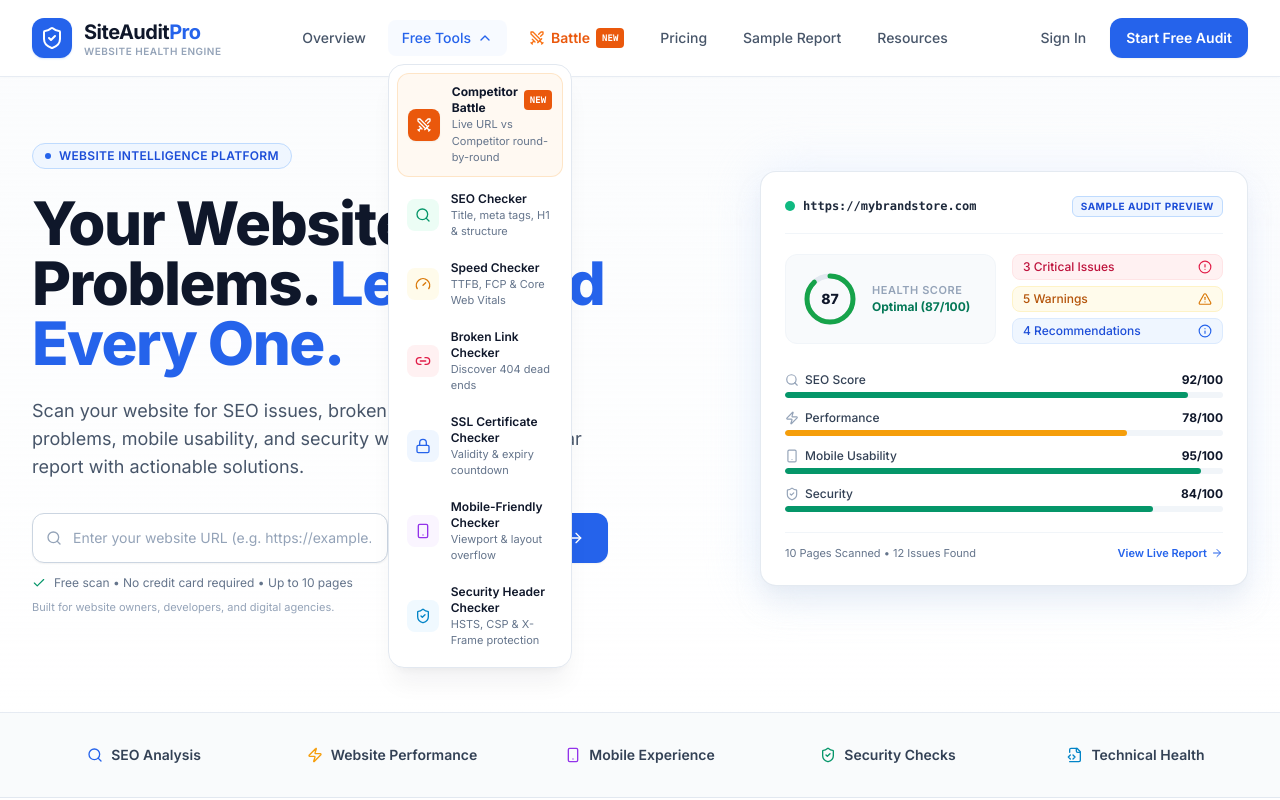
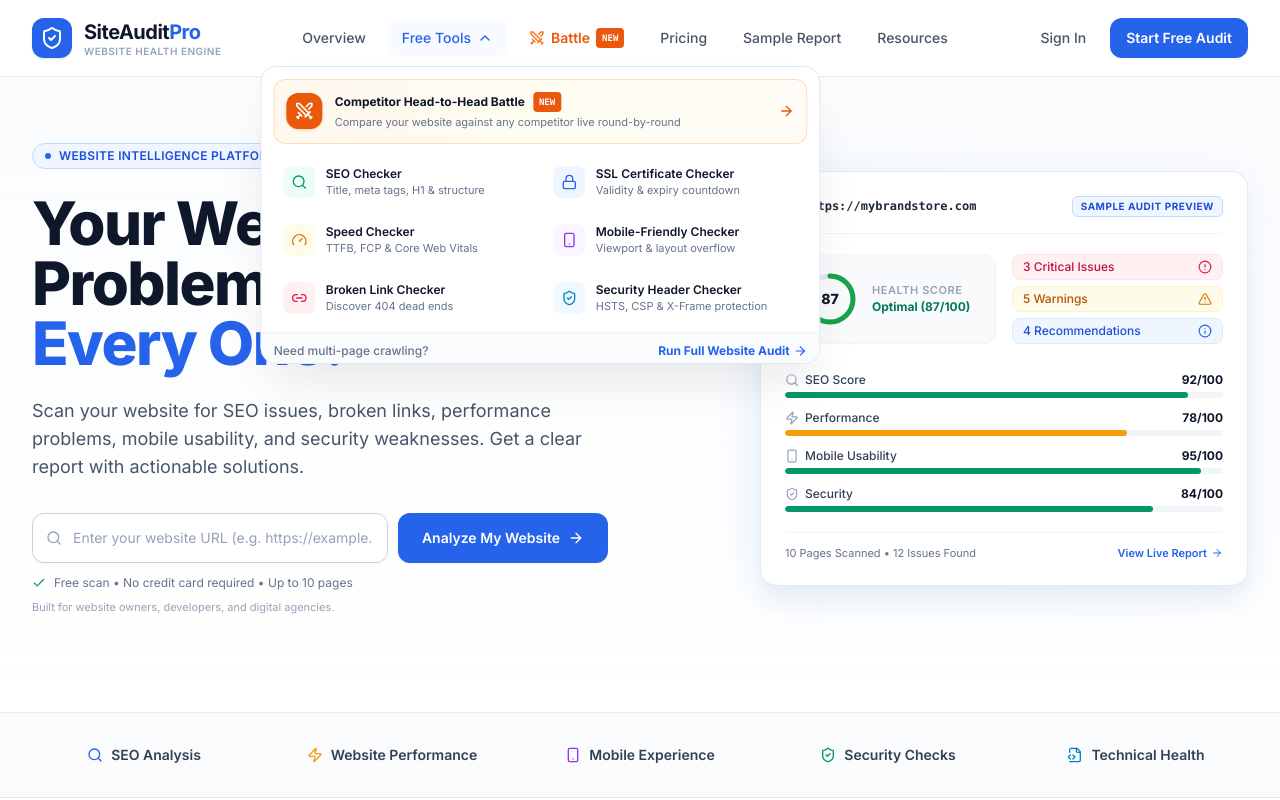
Before and after one commit to vikasmarketing079-prog/frontend, a React (Vite) app: page / in a window 1280 px wide. Both pictures are taken after a click on the button "Free Tools". Shown: the top 800 px of the page. Built offline with nearby package versions, Linux system fonts and the light colour scheme.

Commit message:
fix(navbar): redesign Free Tools dropdown into a modern 2-column SaaS mega-menu

```diff
--- a/src/components/Navbar.tsx
+++ b/src/components/Navbar.tsx
@@ -67,100 +67,129 @@ export const Navbar: React.FC = () => {
             </button>
 
             {toolsOpen && (
-              <div className="absolute top-full left-0 mt-2 w-76 bg-white border border-slate-200 rounded-2xl shadow-xl shadow-slate-900/5 p-2 z-50 animate-in fade-in slide-in-from-top-1 duration-150">
+              <div className="absolute top-full left-1/2 -translate-x-1/3 mt-2.5 w-[560px] bg-white border border-slate-200 rounded-2xl shadow-2xl shadow-slate-900/10 p-3 z-50 animate-in fade-in slide-in-from-top-1 duration-150">
+                {/* Featured Tool Banner: Competitor Battle */}
                 <Link
                   to="/battle"
-                  className="flex items-center gap-3 p-2.5 rounded-xl bg-orange-50/70 hover:bg-orange-100/70 text-orange-950 transition border border-orange-200/60 mb-1"
+                  onClick={() => setToolsOpen(false)}
+                  className="flex items-center justify-between p-3 rounded-xl bg-gradient-to-r from-orange-50/90 via-amber-50/70 to-orange-50/50 hover:from-orange-100/90 hover:to-amber-100/70 border border-orange-200/80 transition group mb-2"
                 >
-                  <div className="w-8 h-8 rounded-lg bg-orange-600 text-white flex items-center justify-center flex-shrink-0 shadow-sm">
-                    <Swords className="w-4 h-4" />
+                  <div className="flex items-center gap-3">
+                    <div className="w-9 h-9 rounded-xl bg-orange-600 text-white flex items-center justify-center flex-shrink-0 shadow-sm shadow-orange-500/30 group-hover:scale-105 transition">
+                      <Swords className="w-5 h-5" />
                     </div>
                     <div>
-                    <div className="text-xs font-bold text-slate-900 flex items-center gap-1.5">
-                      Competitor Battle
+                      <div className="text-xs font-bold text-slate-900 flex items-center gap-2">
+                        <span>Competitor Head-to-Head Battle</span>
                         <span className="text-[9px] uppercase px-1.5 py-0.5 font-mono font-bold bg-orange-600 text-white rounded">NEW</span>
                       </div>
-                    <div className="text-[11px] text-slate-500">Live URL vs Competitor round-by-round</div>
+                      <div className="text-[11px] text-slate-500 mt-0.5">
+                        Compare your website against any competitor live round-by-round
+                      </div>
+                    </div>
+                  </div>
+                  <ArrowRight className="w-4 h-4 text-orange-600 group-hover:translate-x-0.5 transition flex-shrink-0 ml-2" />
+                </Link>
+
+                {/* 2-Column Tools Grid */}
+                <div className="grid grid-cols-2 gap-1.5 pt-1 pb-2">
+                  <Link
+                    to="/tools/seo"
+                    onClick={() => setToolsOpen(false)}
+                    className="flex items-start gap-2.5 p-2.5 rounded-xl hover:bg-slate-50 transition group"
+                  >
+                    <div className="w-8 h-8 rounded-lg bg-emerald-50 text-emerald-600 flex items-center justify-center flex-shrink-0 group-hover:scale-105 transition">
+                      <Search className="w-4 h-4" />
+                    </div>
+                    <div>
+                      <div className="text-xs font-semibold text-slate-900 group-hover:text-blue-600 transition">SEO Checker</div>
+                      <div className="text-[11px] text-slate-500 leading-tight mt-0.5">Title, meta tags, H1 & structure</div>
                     </div>
                   </Link>
 
                   <Link
-                  to="/tools/seo"
-                  className="flex items-center gap-3 p-2.5 rounded-xl hover:bg-slate-50 text-slate-700 hover:text-slate-900 transition"
+                    to="/tools/ssl"
+                    onClick={() => setToolsOpen(false)}
+                    className="flex items-start gap-2.5 p-2.5 rounded-xl hover:bg-slate-50 transition group"
                   >
-                  <div className="w-8 h-8 rounded-lg bg-emerald-50 text-emerald-600 flex items-center justify-center flex-shrink-0">
-                    <Search className="w-4 h-4" />
+                    <div className="w-8 h-8 rounded-lg bg-blue-50 text-blue-600 flex items-center justify-center flex-shrink-0 group-hover:scale-105 transition">
+                      <Lock className="w-4 h-4" />
                     </div>
                     <div>
-                    <div className="text-xs font-semibold text-slate-900">SEO Checker</div>
-                    <div className="text-[11px] text-slate-500">Title, meta tags, H1 & structure</div>
+                      <div className="text-xs font-semibold text-slate-900 group-hover:text-blue-600 transition">SSL Certificate Checker</div>
+                      <div className="text-[11px] text-slate-500 leading-tight mt-0.5">Validity & expiry countdown</div>
                     </div>
                   </Link>
 
                   <Link
                     to="/tools/speed"
-                  className="flex items-center gap-3 p-2.5 rounded-xl hover:bg-slate-50 text-slate-700 hover:text-slate-900 transition"
+                    onClick={() => setToolsOpen(false)}
+                    className="flex items-start gap-2.5 p-2.5 rounded-xl hover:bg-slate-50 transition group"
                   >
-                  <div className="w-8 h-8 rounded-lg bg-amber-50 text-amber-600 flex items-center justify-center flex-shrink-0">
+                    <div className="w-8 h-8 rounded-lg bg-amber-50 text-amber-600 flex items-center justify-center flex-shrink-0 group-hover:scale-105 transition">
                       <Gauge className="w-4 h-4" />
                     </div>
                     <div>
-                    <div className="text-xs font-semibold text-slate-900">Speed Checker</div>
-                    <div className="text-[11px] text-slate-500">TTFB, FCP & Core Web Vitals</div>
+                      <div className="text-xs font-semibold text-slate-900 group-hover:text-blue-600 transition">Speed Checker</div>
+                      <div className="text-[11px] text-slate-500 leading-tight mt-0.5">TTFB, FCP & Core Web Vitals</div>
+                    </div>
+                  </Link>
+
+                  <Link
+                    to="/tools/mobile"
+                    onClick={() => setToolsOpen(false)}
+                    className="flex items-start gap-2.5 p-2.5 rounded-xl hover:bg-slate-50 transition group"
+                  >
+                    <div className="w-8 h-8 rounded-lg bg-purple-50 text-purple-600 flex items-center justify-center flex-shrink-0 group-hover:scale-105 transition">
+                      <Smartphone className="w-4 h-4" />
+                    </div>
+                    <div>
+                      <div className="text-xs font-semibold text-slate-900 group-hover:text-blue-600 transition">Mobile-Friendly Checker</div>
+                      <div className="text-[11px] text-slate-500 leading-tight mt-0.5">Viewport & layout overflow</div>
                     </div>
                   </Link>
 
                   <Link
                     to="/tools/broken-links"
-                  className="flex items-center gap-3 p-2.5 rounded-xl hover:bg-slate-50 text-slate-700 hover:text-slate-900 transition"
+                    onClick={() => setToolsOpen(false)}
+                    className="flex items-start gap-2.5 p-2.5 rounded-xl hover:bg-slate-50 transition group"
                   >
-                  <div className="w-8 h-8 rounded-lg bg-rose-50 text-rose-600 flex items-center justify-center flex-shrink-0">
+                    <div className="w-8 h-8 rounded-lg bg-rose-50 text-rose-600 flex items-center justify-center flex-shrink-0 group-hover:scale-105 transition">
                       <Link2 className="w-4 h-4" />
                     </div>
                     <div>
-                    <div className="text-xs font-semibold text-slate-900">Broken Link Checker</div>
-                    <div className="text-[11px] text-slate-500">Discover 404 dead ends</div>
-                  </div>
-                </Link>
-
-                <Link
-                  to="/tools/ssl"
-                  className="flex items-center gap-3 p-2.5 rounded-xl hover:bg-slate-50 text-slate-700 hover:text-slate-900 transition"
-                >
-                  <div className="w-8 h-8 rounded-lg bg-blue-50 text-blue-600 flex items-center justify-center flex-shrink-0">
-                    <Lock className="w-4 h-4" />
-                  </div>
-                  <div>
-                    <div className="text-xs font-semibold text-slate-900">SSL Certificate Checker</div>
-                    <div className="text-[11px] text-slate-500">Validity & expiry countdown</div>
-                  </div>
-                </Link>
-
-                <Link
-                  to="/tools/mobile"
-                  className="flex items-center gap-3 p-2.5 rounded-xl hover:bg-slate-50 text-slate-700 hover:text-slate-900 transition"
-                >
-                  <div className="w-8 h-8 rounded-lg bg-purple-50 text-purple-600 flex items-center justify-center flex-shrink-0">
-                    <Smartphone className="w-4 h-4" />
-                  </div>
-                  <div>
-                    <div className="text-xs font-semibold text-slate-900">Mobile-Friendly Checker</div>
-                    <div className="text-[11px] text-slate-500">Viewport & layout overflow</div>
+                      <div className="text-xs font-semibold text-slate-900 group-hover:text-blue-600 transition">Broken Link Checker</div>
+                      <div className="text-[11px] text-slate-500 leading-tight mt-0.5">Discover 404 dead ends</div>
                     </div>
                   </Link>
 
                   <Link
                     to="/tools/security-headers"
-                  className="flex items-center gap-3 p-2.5 rounded-xl hover:bg-slate-50 text-slate-700 hover:text-slate-900 transition"
+                    onClick={() => setToolsOpen(false)}
+                    className="flex items-start gap-2.5 p-2.5 rounded-xl hover:bg-slate-50 transition group"
                   >
-                  <div className="w-8 h-8 rounded-lg bg-sky-50 text-sky-600 flex items-center justify-center flex-shrink-0">
+                    <div className="w-8 h-8 rounded-lg bg-sky-50 text-sky-600 flex items-center justify-center flex-shrink-0 group-hover:scale-105 transition">
                       <ShieldCheck className="w-4 h-4" />
                     </div>
                     <div>
-                    <div className="text-xs font-semibold text-slate-900">Security Header Checker</div>
-                    <div className="text-[11px] text-slate-500">HSTS, CSP & X-Frame protection</div>
+                      <div className="text-xs font-semibold text-slate-900 group-hover:text-blue-600 transition">Security Header Checker</div>
+                      <div className="text-[11px] text-slate-500 leading-tight mt-0.5">HSTS, CSP & X-Frame protection</div>
                     </div>
                   </Link>
+                </div>
+
+                {/* Dropdown Bottom Banner */}
+                <div className="pt-2.5 pb-1 px-3 border-t border-slate-100 flex items-center justify-between text-xs bg-slate-50/70 -mx-3 -mb-3 rounded-b-2xl">
+                  <span className="text-slate-500 font-medium">Need multi-page crawling?</span>
+                  <Link
+                    to="/"
+                    onClick={() => setToolsOpen(false)}
+                    className="font-bold text-blue-600 hover:text-blue-700 flex items-center gap-1 transition"
+                  >
+                    <span>Run Full Website Audit</span>
+                    <ArrowRight className="w-3.5 h-3.5" />
+                  </Link>
+                </div>
               </div>
             )}
           </div>
```
Lines whose indentation alone changed are shown as unchanged.
